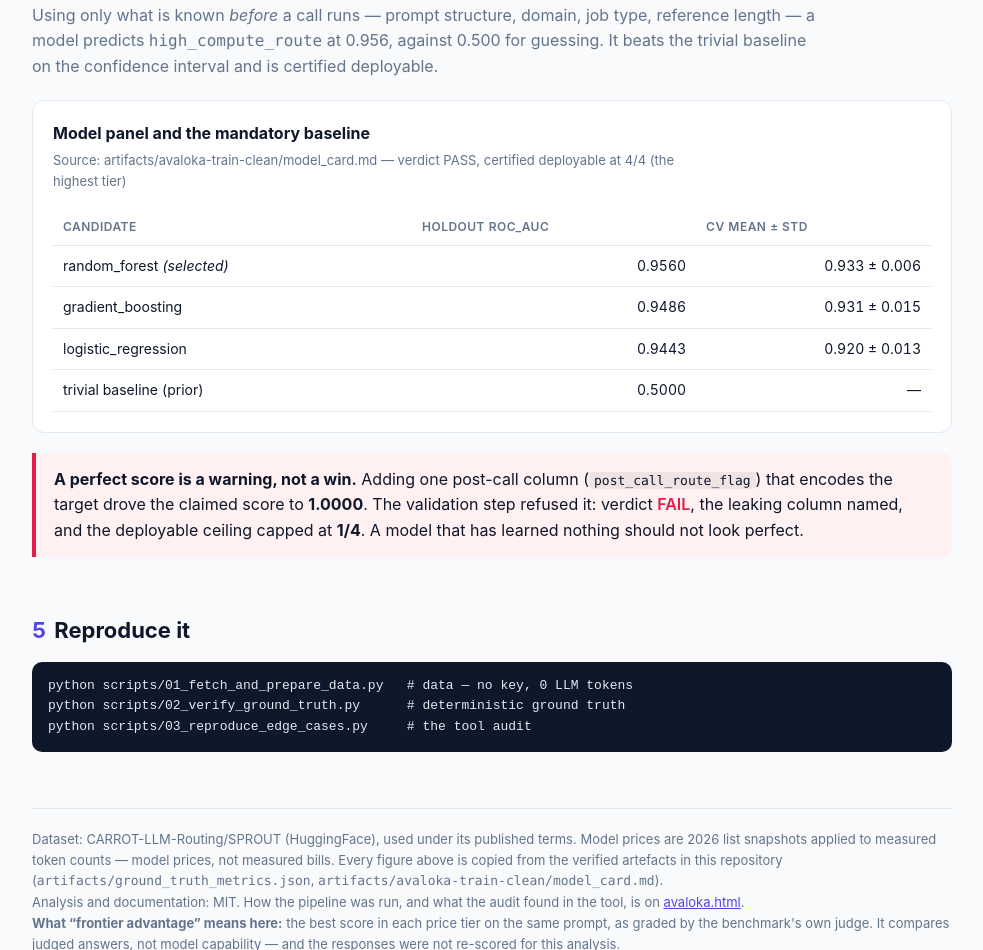
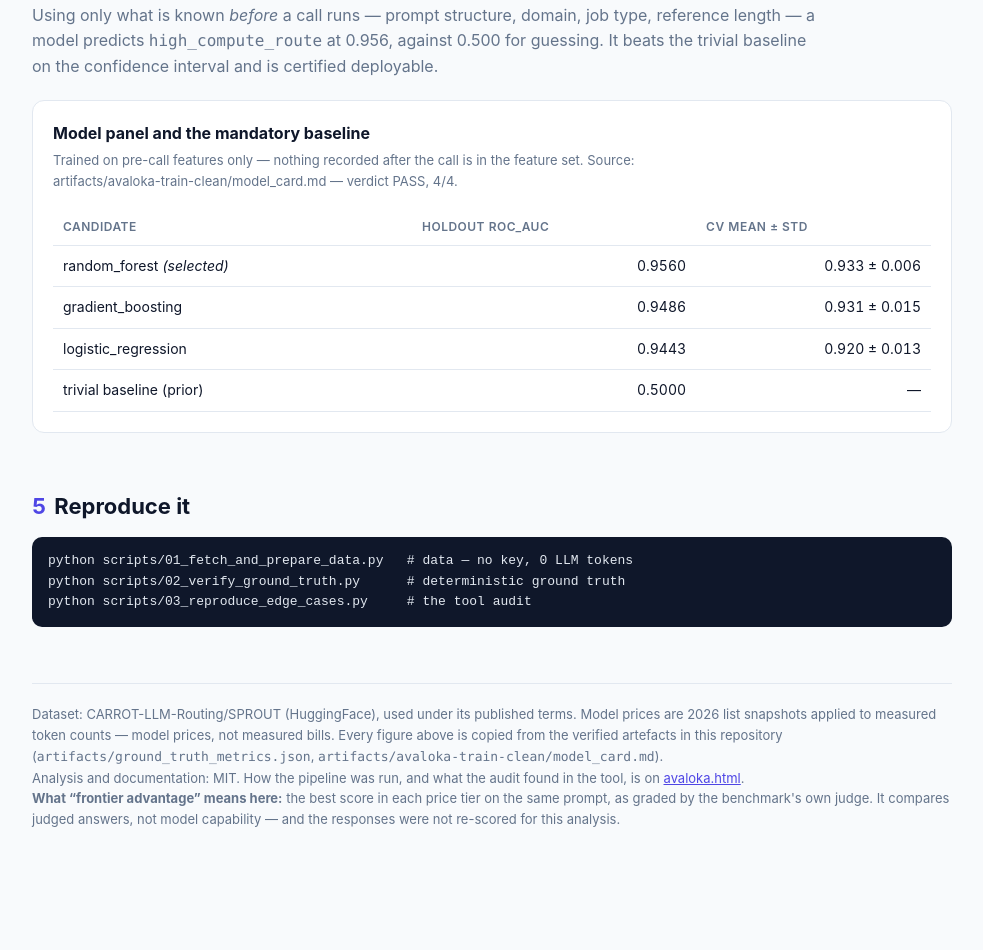
Before and after one commit to pkbros/AI_Routing_Analysis, a plain HTML site: page index.html in a window 1280 px wide. Shown: the part 3446-4396 px from the top of the page, without its empty margins (148-1131 px from the left). After the commit the page ends 4356 px from the top, so only its background shows below. Drawn offline with Linux system fonts and the light colour scheme.

Commit message:
Move the leak-test callout off the findings page
It describes the validator's behaviour, not anything about model costs, and
the same story already exists on avaloka.html section 2. The findings page now
earns 0.956 from the pre-call feature set alone, stated in the table caption.

```diff
--- a/index.html
+++ b/index.html
@@ -184,7 +184,7 @@ a{color:var(--frontier)}
 
 <div class='panel'>
   <h3>Model panel and the mandatory baseline</h3>
-  <p class='cap'>Source: artifacts/avaloka-train-clean/model_card.md — verdict PASS, certified deployable at 4/4 (the highest tier)</p>
+  <p class='cap'>Trained on pre-call features only — nothing recorded after the call is in the feature set. Source: artifacts/avaloka-train-clean/model_card.md — verdict PASS, 4/4.</p>
   <table>
     <tr><th>Candidate</th><th class='num'>Holdout roc_auc</th><th class='num'>CV mean ± std</th></tr>
     <tr><td>random_forest <em>(selected)</em></td><td class='num'>0.9560</td><td class='num'>0.933 ± 0.006</td></tr>
@@ -192,10 +192,6 @@ a{color:var(--frontier)}
     <tr><td>logistic_regression</td><td class='num'>0.9443</td><td class='num'>0.920 ± 0.013</td></tr>
     <tr><td>trivial baseline (prior)</td><td class='num'>0.5000</td><td class='num'>—</td></tr>
   </table>
-</div>
-
-<div class='callout'>
-  <strong>A perfect score is a warning, not a win.</strong> Adding one post-call column (<code>post_call_route_flag</code>) that encodes the target drove the claimed score to <strong>1.0000</strong>. The validation step refused it: verdict <span class='fail'>FAIL</span>, the leaking column named, and the deployable ceiling capped at <strong>1/4</strong>. A model that has learned nothing should not look perfect.
 </div>
 
 <h2><span class='n'>5</span>Reproduce it</h2>
```
Also changed, not shown: 1 other file.
